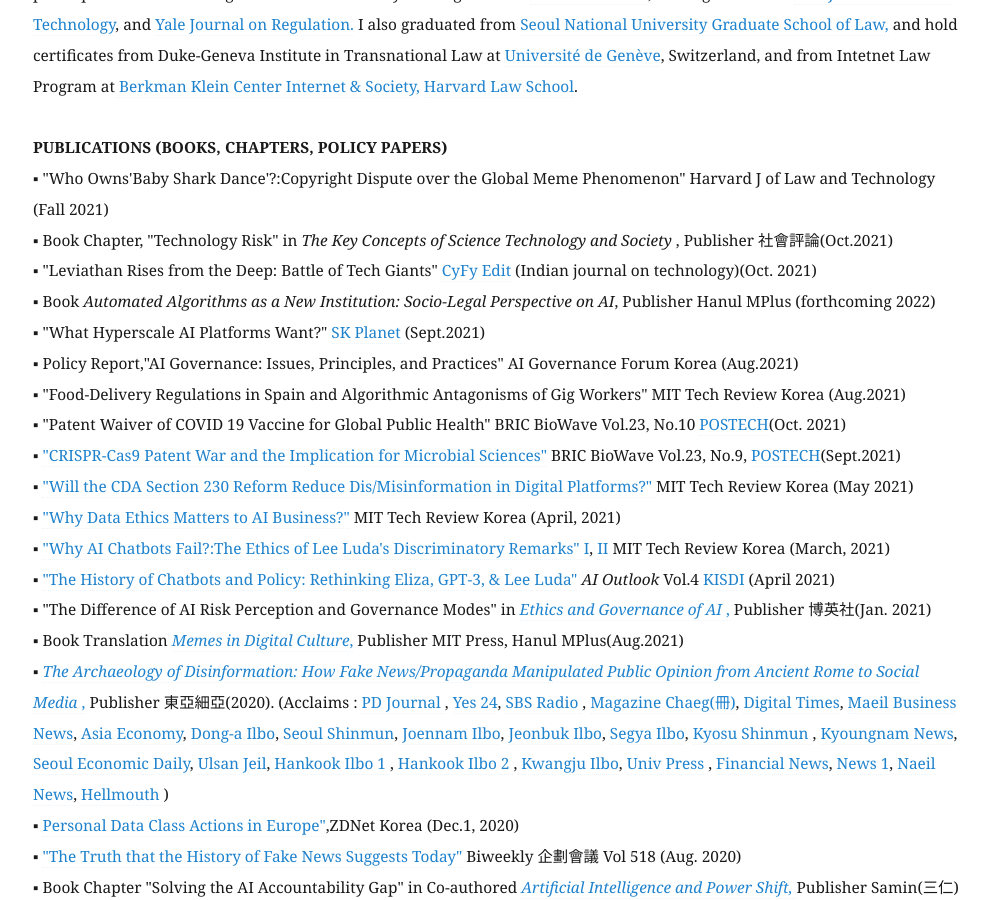
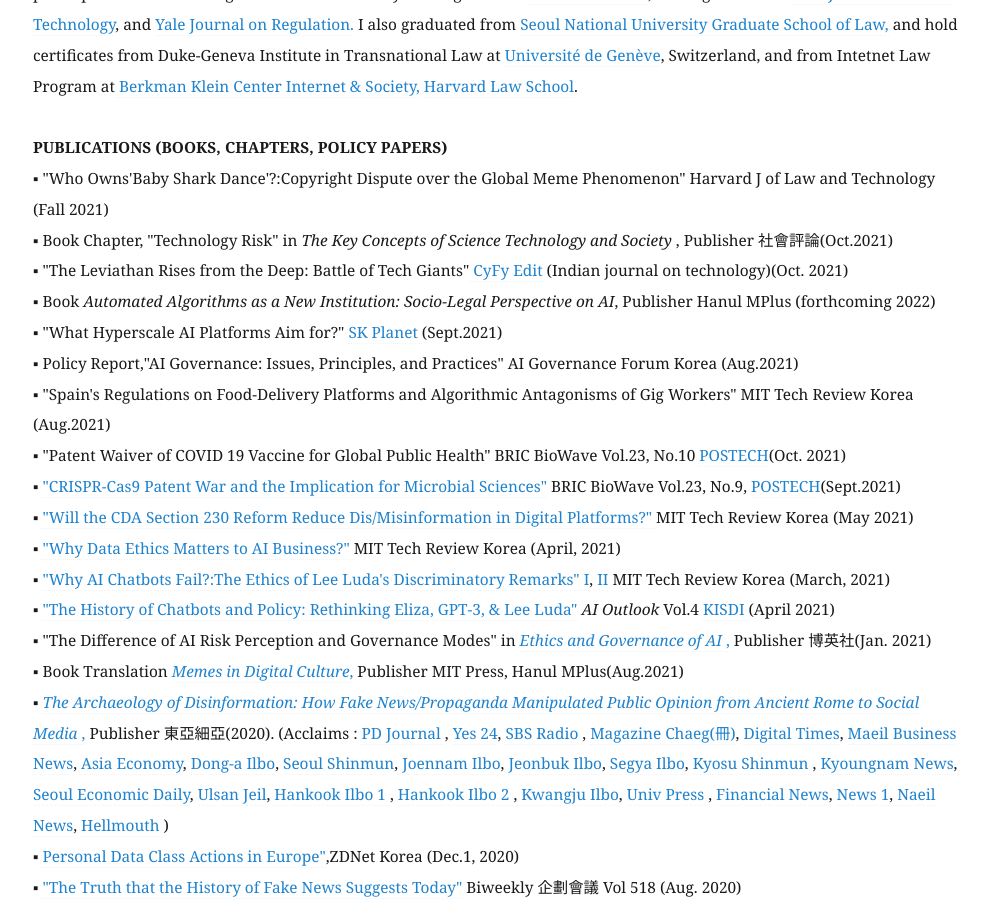
Before and after one commit to eunchangchoi/eunchangchoi.github.io, a Jekyll site: the page built from index.md, in a window 1280 px wide and 900 px high, scrolled down 1804 px. Shown: the whole window, without its empty margins (67-1056 px from the left). Built offline with Jekyll 4.4.1, drawn with Linux system fonts in a browser that asks for light colours.

Commit message:
Update index.md

```diff
--- a/index.md
+++ b/index.md
@@ -35,11 +35,11 @@
  <strong> PUBLICATIONS (BOOKS, CHAPTERS, POLICY PAPERS) </strong> <br>
 ▪ "Who Owns'Baby Shark Dance'?:Copyright Dispute over the Global Meme Phenomenon" Harvard J of Law and Technology (Fall 2021) <br>
 ▪ Book Chapter, "Technology Risk" in <i> The Key Concepts of Science Technology and Society </i>, Publisher 社會評論(Oct.2021) <br>
-▪ "Leviathan Rises from the Deep: Battle of Tech Giants"<a href="https://www.orfonline.org/series/the-cyfy-edit/"> CyFy Edit</a> (Indian journal on technology)(Oct. 2021) <br>
+▪ "The Leviathan Rises from the Deep: Battle of Tech Giants"<a href="https://www.orfonline.org/series/the-cyfy-edit/"> CyFy Edit</a> (Indian journal on technology)(Oct. 2021) <br>
 ▪ Book <i> Automated Algorithms as a New Institution: Socio-Legal Perspective on AI</i>, Publisher Hanul MPlus (forthcoming 2022) <br>
-▪ "What Hyperscale AI Platforms Want?" <a href="https://www.skplanet.com/business/ictIot"> SK Planet </a>(Sept.2021) <br>
+▪ "What Hyperscale AI Platforms Aim for?" <a href="https://www.skplanet.com/business/ictIot"> SK Planet </a>(Sept.2021) <br>
 ▪ Policy Report,"AI Governance: Issues, Principles, and Practices" AI Governance Forum Korea (Aug.2021) <br>
-▪ "Food-Delivery Regulations in Spain and Algorithmic Antagonisms of Gig Workers" MIT Tech Review Korea (Aug.2021)<br>
+▪ "Spain's Regulations on Food-Delivery Platforms and Algorithmic Antagonisms of Gig Workers" MIT Tech Review Korea (Aug.2021)<br>
 ▪ "Patent Waiver of COVID 19 Vaccine for Global Public Health" BRIC BioWave Vol.23, No.10 <a href="https://www.ibric.org/biowave/bio_webzine_index.php"> POSTECH</a>(Oct. 2021)<br>
 ▪ <a href="https://www.ibric.org/myboard/read.php?Board=report&id=3843">"CRISPR-Cas9 Patent War and the Implication for Microbial Sciences"</a> BRIC BioWave Vol.23, No.9,  <a href="https://www.ibric.org/biowave/bio_webzine_index.php"> POSTECH</a>(Sept.2021)<br>
 ▪ <a href="https://www.technologyreview.kr/communicatioins-decency-act-misinformation/">"Will the CDA Section 230 Reform Reduce Dis/Misinformation in Digital Platforms?" </a> MIT Tech Review Korea (May 2021) <br>
```
